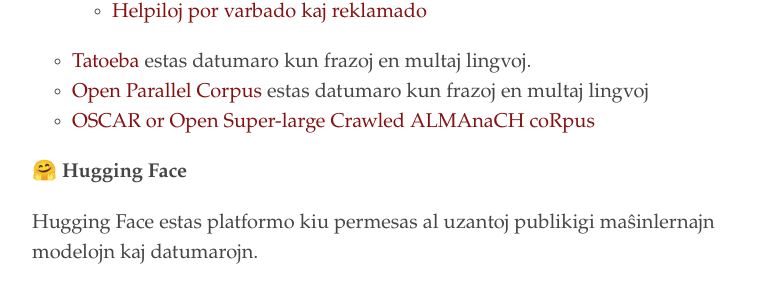
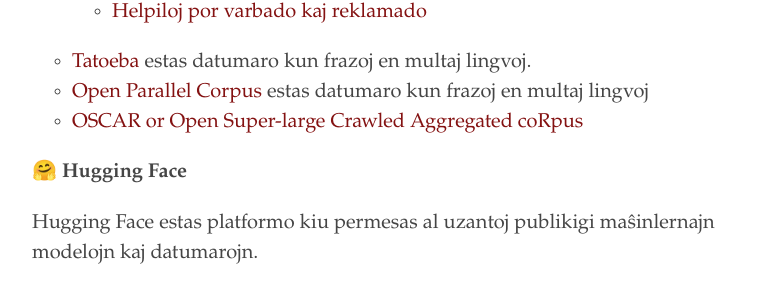
Before and after one commit to parolteknologio/parolteknologio.github.io, a Jekyll site: the page built from index.html, in a window 1280 px wide. Shown: the part 1270-1561 px from the top of the page, without its empty margins (248-1019 px from the left). Built offline with Jekyll 4.4.1, drawn with Linux system fonts in a browser that asks for light colours.

Commit message:
Update index.html

```diff
--- a/index.html
+++ b/index.html
@@ -55,7 +55,7 @@ title: "Voĉaj teknologioj por Esperantujo"
   </li>
 <li><a href="https://tatoeba.org">Tatoeba</a> estas datumaro kun frazoj en multaj lingvoj.</li>
 <li><a href="https://opus.nlpl.eu/">Open Parallel Corpus</a> estas datumaro kun frazoj en multaj lingvoj </li>
-<li><a href="https://traces1.inria.fr/oscar/ ">OSCAR or Open Super-large Crawled ALMAnaCH coRpus</a></li>
+<li><a href="https://traces1.inria.fr/oscar/ ">OSCAR or Open Super-large Crawled Aggregated coRpus</a></li>
 </ul>
 <p><strong>🤗 Hugging Face</strong></p>
 <p>Hugging Face estas platformo kiu permesas al uzantoj publikigi maŝinlernajn modelojn kaj datumarojn.</p>
```
